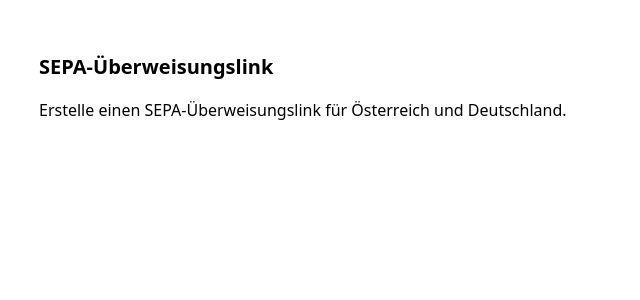
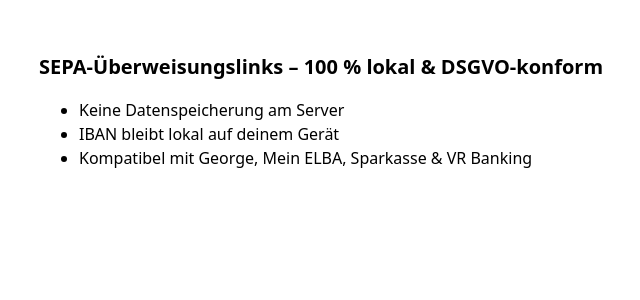
Before and after one commit to snoo-snoo/sepa-iban-link, a PHP site: page / in a window 1280 px wide. Shown: the top 300 px of the page, without its empty margins (313-953 px from the left). Run offline with PHP 8.4, Linux system fonts and the light colour scheme.

Commit message:
feat(security): enforce zero server data storage, strict privacy headers and default OG card
Co-authored-by: Michael Plöckinger <snoo-snoo@users.noreply.github.com>

```diff
--- a/src/Http/AppController.php
+++ b/src/Http/AppController.php
@@ -4,7 +4,6 @@ declare(strict_types=1);
 
 namespace SepaPay\Http;
 
-use InvalidArgumentException;
 use SepaPay\Config\AppConfig;
 use SepaPay\Domain\BankDirectory;
 use SepaPay\Domain\EpcQrPayload;
@@ -50,7 +49,10 @@ final class AppController
         }
 
         if ($method === 'POST' && $path === '/api/encode') {
-            $this->handleEncode();
+            $this->respondJson(410, [
+                'ok' => false,
+                'error' => 'Server-seitige Kodierung deaktiviert (100 % lokale Browser-Verarbeitung ohne Datenspeicherung).',
+            ]);
             return;
         }
 
@@ -113,7 +115,7 @@ final class AppController
     private function renderGeneratorPage(): void
     {
         $state = $this->buildInitialState('generator');
-        $this->renderLayout($state, 'Generator', null);
+        $this->renderLayout($state, 'SEPA-Überweisungslink – DSGVO-konform & ohne Server-Speicher', null);
     }
 
     private function renderPaymentPage(string $token): void
@@ -135,43 +137,23 @@ final class AppController
         }
     }
 
-    private function handleEncode(): void
+    private function handleOpenGraph(string $token, string $format = 'svg'): void
     {
-        $raw = file_get_contents('php://input');
-        if ($raw === false || $raw === '') {
-            $this->respondJson(422, ['ok' => false, 'error' => 'Leerer Request-Body.']);
+        if ($token === 'default') {
+            if ($format === 'png' && $this->ogRenderer->supportsPng()) {
+                $png = $this->ogRenderer->renderDefaultPng();
+                header('Content-Type: image/png');
+                header('Cache-Control: public, max-age=86400');
+                echo $png;
+                return;
+            }
+            $svg = $this->ogRenderer->renderDefault();
+            header('Content-Type: image/svg+xml; charset=UTF-8');
+            header('Cache-Control: public, max-age=86400');
+            echo $svg;
             return;
         }
 
-        try {
-            /** @var array<string, mixed> $body */
-            $body = json_decode($raw, true, 512, JSON_THROW_ON_ERROR);
-            $payment = PaymentRequest::fromArray([
-                'name' => $body['name'] ?? '',
-                'iban' => $body['iban'] ?? '',
-                'bic' => $body['bic'] ?? '',
-                'amount' => $body['amount'] ?? '',
-                'purpose' => $body['purpose'] ?? '',
-                'reference' => $body['reference'] ?? '',
-            ]);
-            $token = $this->tokenCodec->encode($payment);
-            $url = $this->config->baseUrl . '/p/' . rawurlencode($token);
-
-            $this->respondJson(200, [
-                'ok' => true,
-                'token' => $token,
-                'url' => $url,
-                'payment' => $this->paymentPayload($payment, $token),
-            ]);
-        } catch (InvalidArgumentException $e) {
-            $this->respondJson(422, ['ok' => false, 'error' => $e->getMessage()]);
-        } catch (Throwable $e) {
-            $this->respondJson(422, ['ok' => false, 'error' => 'Validierung fehlgeschlagen.']);
-        }
-    }
-
-    private function handleOpenGraph(string $token, string $format = 'svg'): void
-    {
         try {
             $payment = $this->tokenCodec->decode($token);
             if ($format === 'png' && $this->ogRenderer->supportsPng()) {
@@ -226,18 +208,25 @@ final class AppController
             JSON_HEX_TAG | JSON_HEX_AMP | JSON_HEX_APOS | JSON_HEX_QUOT | JSON_UNESCAPED_UNICODE | JSON_THROW_ON_ERROR,
         );
 
+        header('Cache-Control: no-store, no-cache, must-revalidate, private');
+
         $ogUrl = $this->config->baseUrl . ($_SERVER['REQUEST_URI'] ?? '/');
-        $ogImage = null;
-        $ogDescription = 'SEPA-Überweisung per Link, QR-Code oder Banking-App (Österreich & Deutschland).';
+        $ext = $this->ogRenderer->supportsPng() ? 'png' : 'svg';
 
         if ($payment !== null) {
             $ogDescription = $this->paymentOgDescription($payment);
+            $ogImage = isset($state['payment']['token'])
+                ? ($this->config->baseUrl !== '' ? $this->config->baseUrl : '')
+                    . '/og/' . rawurlencode((string) $state['payment']['token']) . '.' . $ext
+                : null;
+        } else {
+            $ogTitle = 'SEPA-Überweisungslink · Sicher & DSGVO-konform öffnen';
+            $ogDescription = 'Vorausgefüllte Überweisung für George, Mein ELBA, Sparkasse & VR Banking. '
+                . '100 % lokal im Browser – keine Datenspeicherung am Server.';
+            $ogImage = ($this->config->baseUrl !== '' ? $this->config->baseUrl : '') . '/og/default.' . $ext;
         }
 
-        if (isset($state['payment']['token'])) {
-            $ext = $this->ogRenderer->supportsPng() ? 'png' : 'svg';
-            $ogImage = $this->config->baseUrl . '/og/' . rawurlencode((string) $state['payment']['token']) . '.' . $ext;
-        }
+        $metaDescription = $ogDescription;
 
         $assets = $this->resolveViteAssets();
         $viewsDir = dirname(__DIR__, 2) . '/views';
@@ -305,9 +294,13 @@ final class AppController
         header('X-Content-Type-Options: nosniff');
         header('Referrer-Policy: no-referrer');
         header('X-Frame-Options: DENY');
+        header('Cross-Origin-Opener-Policy: same-origin');
+        header(
+            'Permissions-Policy: camera=(), microphone=(), geolocation=(), payment=(), usb=(), interest-cohort=()',
+        );
         header(
             "Content-Security-Policy: default-src 'self'; script-src 'self'; style-src 'self' 'unsafe-inline'; "
-            . "img-src 'self' data: blob:; connect-src 'self';"
+            . "img-src 'self' data: blob:; connect-src 'self'; frame-ancestors 'none'; base-uri 'self'; form-action 'none';",
         );
     }
 
--- a/src/Http/OpenGraphImageRenderer.php
+++ b/src/Http/OpenGraphImageRenderer.php
@@ -10,6 +10,82 @@ final class OpenGraphImageRenderer
 {
     private const WIDTH = 1200;
     private const HEIGHT = 630;
+
+    public function renderDefault(): string
+    {
+        $pill = $this->escape('DSGVO-KONFORM · 0 BYTES SERVER-SPEICHERUNG');
+        $headline = $this->escape('SEPA-Überweisungslink');
+        $subtitle = $this->escape('Österreich & Deutschland · George · Mein ELBA · Sparkasse · VR');
+        $footer = $this->escape('Ende-zu-Ende im Browser (#-Link) · Keine Datenbank · Kein Tracking');
+
+        $w = (string) self::WIDTH;
+        $h = (string) self::HEIGHT;
+
+        return <<<SVG
+<?xml version="1.0" encoding="UTF-8"?>
+<svg xmlns="http://www.w3.org/2000/svg" width="{$w}" height="{$h}" viewBox="0 0 1200 630">
+  <defs>
+    <linearGradient id="bg" x1="0%" y1="0%" x2="100%" y2="100%">
+      <stop offset="0%" style="stop-color:#0f766e"/>
+      <stop offset="100%" style="stop-color:#134e4a"/>
+    </linearGradient>
+  </defs>
+  <rect width="100%" height="100%" fill="url(#bg)"/>
+  <rect x="48" y="48" width="1104" height="534" rx="24" fill="#ffffff" fill-opacity="0.97"/>
+  <rect x="96" y="96" width="640" height="44" rx="22" fill="#ecfdf5"/>
+  <text x="416" y="126" text-anchor="middle" font-family="system-ui,Segoe UI,Roboto,sans-serif" font-size="20" font-weight="600" fill="#047857">{$pill}</text>
+  <text x="96" y="260" font-family="system-ui,Segoe UI,Roboto,sans-serif" font-size="56" font-weight="700" fill="#0f172a">{$headline}</text>
+  <text x="96" y="330" font-family="system-ui,Segoe UI,Roboto,sans-serif" font-size="28" font-weight="500" fill="#334155">{$subtitle}</text>
+  <text x="96" y="520" font-family="system-ui,Segoe UI,Roboto,sans-serif" font-size="22" fill="#64748b">{$footer}</text>
+</svg>
+SVG;
+    }
+
+    public function renderDefaultPng(): string
+    {
+        $img = imagecreatetruecolor(self::WIDTH, self::HEIGHT);
+        if ($img === false) {
+            throw new \RuntimeException('GD image allocation failed.');
+        }
+
+        $tealDark = imagecolorallocate($img, 15, 118, 110);
+        $white = imagecolorallocate($img, 255, 255, 255);
+        $slate900 = imagecolorallocate($img, 15, 23, 42);
+        $slate700 = imagecolorallocate($img, 51, 65, 85);
+        $slate500 = imagecolorallocate($img, 100, 116, 139);
+        $emerald700 = imagecolorallocate($img, 4, 120, 87);
+        $emerald50 = imagecolorallocate($img, 236, 253, 245);
+
+        imagefilledrectangle($img, 0, 0, self::WIDTH, self::HEIGHT, (int) $tealDark);
+        imagefilledrectangle($img, 48, 48, self::WIDTH - 48, self::HEIGHT - 48, (int) $white);
+        imagefilledrectangle($img, 96, 96, 736, 140, (int) $emerald50);
+
+        $pill = 'DSGVO-KONFORM · 0 BYTES SERVER-SPEICHERUNG';
+        $headline = 'SEPA-Überweisungslink';
+        $subtitle = 'Österreich & Deutschland · George · Mein ELBA · Sparkasse · VR';
+        $footer = 'Ende-zu-Ende im Browser (#-Link) · Keine Datenbank · Kein Tracking';
+
+        $boldFont = $this->findTtfFont(true);
+        $regularFont = $this->findTtfFont(false);
+
+        if ($boldFont !== null && $regularFont !== null && function_exists('imagettftext')) {
+            imagettftext($img, 16, 0, 180, 128, (int) $emerald700, $boldFont, $pill);
+            imagettftext($img, 44, 0, 96, 260, (int) $slate900, $boldFont, $headline);
+            imagettftext($img, 22, 0, 96, 320, (int) $slate700, $regularFont, $subtitle);
+            imagettftext($img, 16, 0, 96, 520, (int) $slate500, $regularFont, $footer);
+        } else {
+            imagestring($img, 4, 96, 108, 'DSGVO-KONFORM · 0 BYTES SERVER-SPEICHERUNG', (int) $emerald700);
+            imagestring($img, 5, 96, 200, 'SEPA-Ueberweisungslink', (int) $slate900);
+            imagestring($img, 4, 96, 280, 'AT & DE · George · ELBA · Sparkasse · VR', (int) $slate700);
+            imagestring($img, 4, 96, 480, 'Browser #p= Link · Keine Datenbank · Kein Tracking', (int) $slate500);
+        }
+
+        ob_start();
+        imagepng($img, null, 6);
+        $bytes = ob_get_clean();
+
+        return is_string($bytes) ? $bytes : '';
+    }
 
     public function render(PaymentRequest $req): string
     {
--- a/views/layout.php
+++ b/views/layout.php
@@ -9,6 +9,7 @@ declare(strict_types=1);
 /** @var string $ogUrl */
 /** @var string|null $ogImage */
 /** @var string $ogDescription */
+/** @var string $metaDescription */
 /** @var array{css: list<string>, js: string|null} $assets */
 /** @var array<string, mixed> $state */
 
@@ -22,6 +23,7 @@ $payment = $state['payment'] ?? null;
     <meta name="viewport" content="width=device-width, initial-scale=1">
     <meta name="theme-color" content="#0f766e">
     <title><?= htmlspecialchars($fullTitle, ENT_QUOTES, 'UTF-8') ?></title>
+    <meta name="description" content="<?= htmlspecialchars($metaDescription, ENT_QUOTES, 'UTF-8') ?>">
     <meta property="og:type" content="website">
     <meta property="og:title" content="<?= htmlspecialchars($ogTitle ?? $fullTitle, ENT_QUOTES, 'UTF-8') ?>">
     <meta property="og:description" content="<?= htmlspecialchars($ogDescription, ENT_QUOTES, 'UTF-8') ?>">
@@ -85,8 +87,12 @@ $payment = $state['payment'] ?? null;
         </article>
 <?php else: ?>
         <article class="sepa-fallback">
-            <h1><?= htmlspecialchars($appTitle, ENT_QUOTES, 'UTF-8') ?></h1>
-            <p>Erstelle einen SEPA-Überweisungslink für Österreich und Deutschland.</p>
+            <h1>SEPA-Überweisungslinks – 100&nbsp;% lokal &amp; DSGVO-konform</h1>
+            <ul>
+                <li>Keine Datenspeicherung am Server</li>
+                <li>IBAN bleibt lokal auf deinem Gerät</li>
+                <li>Kompatibel mit George, Mein ELBA, Sparkasse &amp; VR Banking</li>
+            </ul>
         </article>
 <?php endif; ?>
     </div>
```
Also changed, not shown: tests/run.php (+83 -0 lines), README.md.
